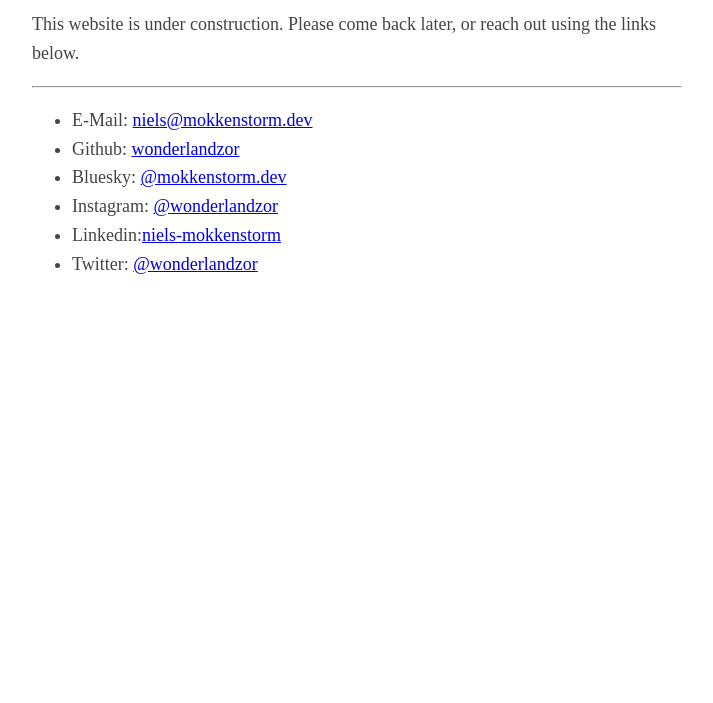
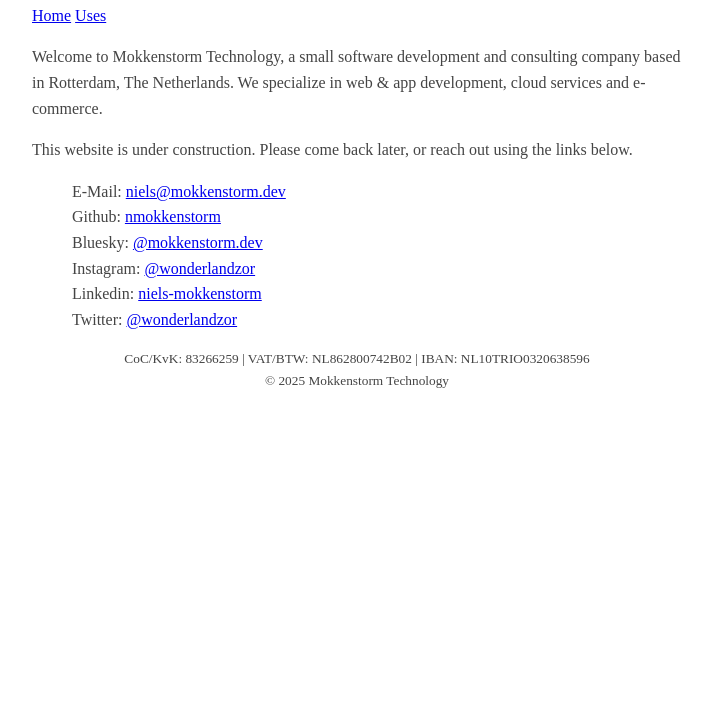
Before and after one commit to nmokkenstorm/mokkenstorm-technology, a plain HTML site: page index.html in a window 1280 px wide. Shown: the part 97-800 px from the top of the page, without its empty margins (283-996 px from the left). Drawn offline with Linux system fonts and the light colour scheme.

Commit message:
content update

```diff
--- a/index.html
+++ b/index.html
@@ -1,47 +1,102 @@
 <html>
   <head>
     <title>Mokkenstorm Technology</title>
-    <style>
-      body {
-        margin: 40px auto;
-        max-width: 650px;
-        line-height: 1.6;
-        font-size: 18px;
-        color: #444;
-        padding: 0 10px;
+    <link href="style.css" rel="stylesheet" />
+    <title>Home | mokkenstorm.dev</title>
+    <!-- Google tag (gtag.js) -->
+    <script
+      async
+      src="https://www.googletagmanager.com/gtag/js?id=G-9R6MWGZ2QZ"
+    ></script>
+    <script>
+      window.dataLayer = window.dataLayer || [];
+      function gtag() {
+        dataLayer.push(arguments);
       }
-      h1,
-      h2,
-      h3 {
-        line-height: 1.2;
-      }
-    </style>
+      gtag("js", new Date());
+      gtag("config", "G-9R6MWGZ2QZ");
+    </script>
   </head>
   <body>
-    <h1>Hello World</h1>
+    <header>
+      <h1>Mokkenstorm Technology</h1>
+      <nav>
+        <a href="index.html">Home</a>
+        <a href="uses.html">Uses</a>
+      </nav>
+    </header>
+    <section>
+      <p>
+        Welcome to Mokkenstorm Technology, a small software development and
+        consulting company based in Rotterdam, The Netherlands. We specialize in
+        web & app development, cloud services and e-commerce.
+      </p>
+    </section>
+    <section>
       <p>
         This website is under construction. Please come back later, or reach out
         using the links below.
       </p>
-    <hr />
       <ul>
         <li>
-        E-Mail: <a href="mailto:niels@mokkenstorm.dev">niels@mokkenstorm.dev</a>
+          E-Mail:
+          <a href="mailto:niels@mokkenstorm.dev">niels@mokkenstorm.dev</a>
         </li>
-      <li>Github: <a href="//github.com/wonderlandzor">wonderlandzor</a></li>
+        <li>
+          Github:
+          <a
+            href="//github.com/nmokkenstorm"
+            target="_blank"
+            rel="noopener noreferrer"
+            >nmokkenstorm</a
+          >
+        </li>
         <li>
           Bluesky:
-        <a href="//bsky.app/profile/mokkenstorm.dev">@mokkenstorm.dev</a>
+          <a
+            href="//bsky.app/profile/mokkenstorm.dev"
+            target="_blank"
+            rel="noopener noreferrer"
+            >@mokkenstorm.dev</a
+          >
         </li>
         <li>
-        Instagram: <a href="//instagram.com/wonderlandzor">@wonderlandzor</a>
+          Instagram:
+          <a
+            href="//instagram.com/wonderlandzor"
+            target="_blank"
+            rel="noopener noreferrer"
+            >@wonderlandzor</a
+          >
         </li>
         <li>
-        Linkedin:<a href="//linkedin.com/in/niels-mokkenstorm-a7714811b"
+          Linkedin:
+          <a
+            href="//linkedin.com/in/niels-mokkenstorm-a7714811b"
+            target="_blank"
+            rel="noopener noreferrer"
             >niels-mokkenstorm</a
           >
         </li>
-      <li>Twitter: <a href="//twitter.com/Wonderlandzor">@wonderlandzor</a></li>
+        <li>
+          Twitter:
+          <a
+            href="//twitter.com/Wonderlandzor"
+            target="_blank"
+            rel="noopener noreferrer"
+            >@wonderlandzor</a
+          >
+        </li>
       </ul>
+    </section>
+    <footer>
+      <center>
+        <small>
+          CoC/KvK: 83266259 | VAT/BTW: NL862800742B02 | IBAN: NL10TRIO0320638596
+        </small>
+        <br />
+        <small> &copy; 2025 Mokkenstorm Technology </small>
+      </center>
+    </footer>
   </body>
 </html>
--- /dev/null
+++ b/style.css
@@ -0,0 +1,16 @@
+body {
+  margin: 40px auto;
+  max-width: 650px;
+  line-height: 1.6;
+  font-size: 16px;
+  color: #444;
+  padding: 0 10px;
+}
+h1,
+h2,
+h3 {
+  line-height: 1.2;
+}
+li {
+  list-style: none;
+}
```
Also changed, not shown: uses.html (added, +75 -0 lines). Lines whose indentation alone changed are shown as unchanged.
